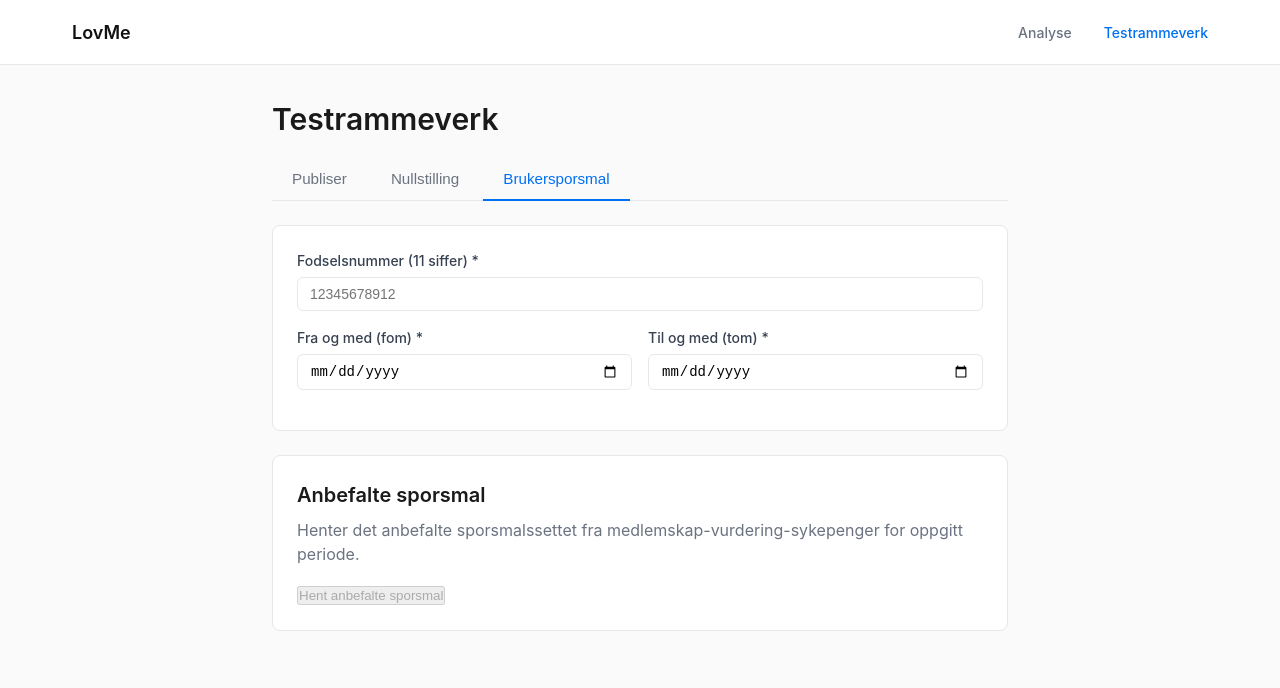
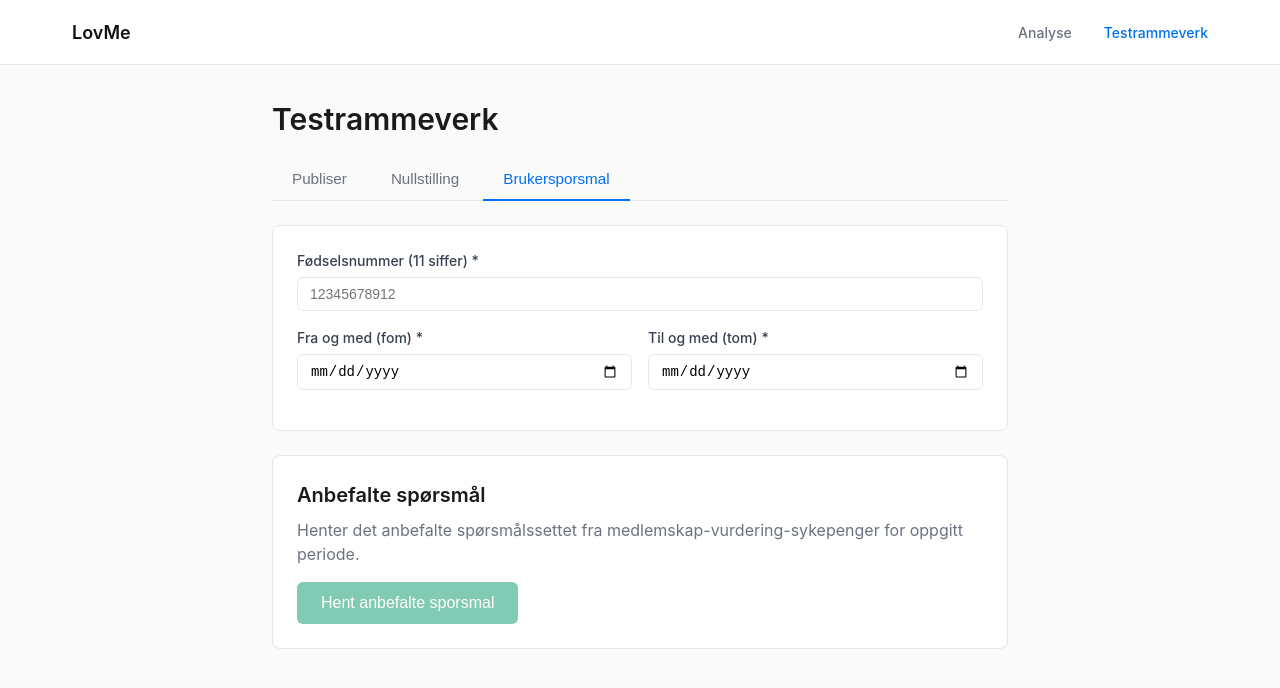
Before and after one commit to navikt/medlemskap-analyse, a Next.js app: page /testrammeverk in a window 1280 px wide. Both pictures are taken after a click on the tab "Brukersporsmal". Shown: the top 688 px of the page. Built offline with nearby package versions, Linux system fonts and the light colour scheme.

Commit message:
Legg til Brukersporsmal-fane i testrammeverket
Ny fane som henter og viser anbefalte brukersporsmal for
en person i en gitt periode.

```diff
--- a/app/testrammeverk/BrukersporsmalPanel.tsx
+++ b/app/testrammeverk/BrukersporsmalPanel.tsx
@@ -50,7 +50,7 @@ export function BrukersporsmalPanel() {
             <div className="options-card">
                 <div className="form-group">
                     <label className="form-label" htmlFor="fnr-brukersporsmal">
-                        Fodselsnummer (11 siffer) *
+                        Fødselsnummer (11 siffer) *
                     </label>
                     <input
                         type="text"
@@ -61,7 +61,7 @@ export function BrukersporsmalPanel() {
                         placeholder="12345678912"
                         maxLength={11}
                     />
-                    {fnr && !isValidFnr && <p className="error-message">Fodselsnummer ma vare 11 siffer</p>}
+                    {fnr && !isValidFnr && <p className="error-message">Fødselsnummer må være 11 siffer</p>}
                 </div>
 
                 <div className="form-row">
@@ -95,9 +95,9 @@ export function BrukersporsmalPanel() {
 
             <div className="options-card">
                 <div className="nullstill-section">
-                    <h2>Anbefalte sporsmal</h2>
-                    <p>Henter det anbefalte sporsmalssettet fra medlemskap-vurdering-sykepenger for oppgitt periode.</p>
-                    <button onClick={handleHent} disabled={isLoading || !isFormValid} className="generate-button">
+                    <h2>Anbefalte spørsmål</h2>
+                    <p>Henter det anbefalte spørsmålssettet fra medlemskap-vurdering-sykepenger for oppgitt periode.</p>
+                    <button onClick={handleHent} disabled={isLoading || !isFormValid} className="publish-button">
                         {isLoading ? "Henter..." : "Hent anbefalte sporsmal"}
                     </button>
 
```
